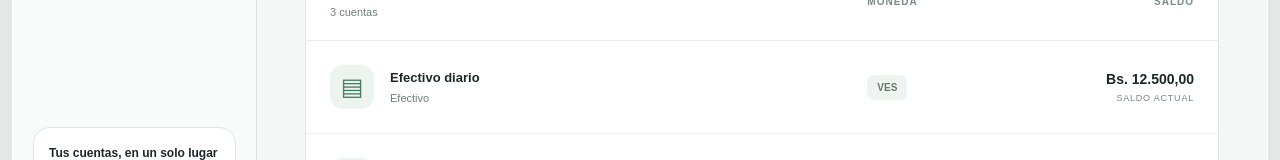
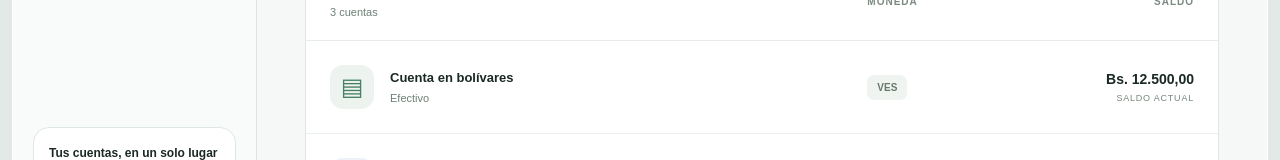
Before and after one commit to CI3715/Grupo2_LimitTokenReached, a Next.js app in the folder app/: page / in a window 1280 px wide. Shown: the part 533-693 px from the top of the page. Built offline with nearby package versions, Linux system fonts and the light colour scheme.

Commit message:
chore(ui): actualizar nombre de cuenta en bolivares

```diff
--- a/app/src/features/accounts/mock-data.ts
+++ b/app/src/features/accounts/mock-data.ts
@@ -9,7 +9,7 @@ export const demoCurrencies: Currency[] = [
 export const initialAccounts: Account[] = [
   {
     id: "demo-ves",
-    nombre: "Efectivo diario",
+    nombre: "Cuenta en bolívares",
     tipo: "efectivo",
     moneda: "VES",
     saldo: "12500.00",
```
